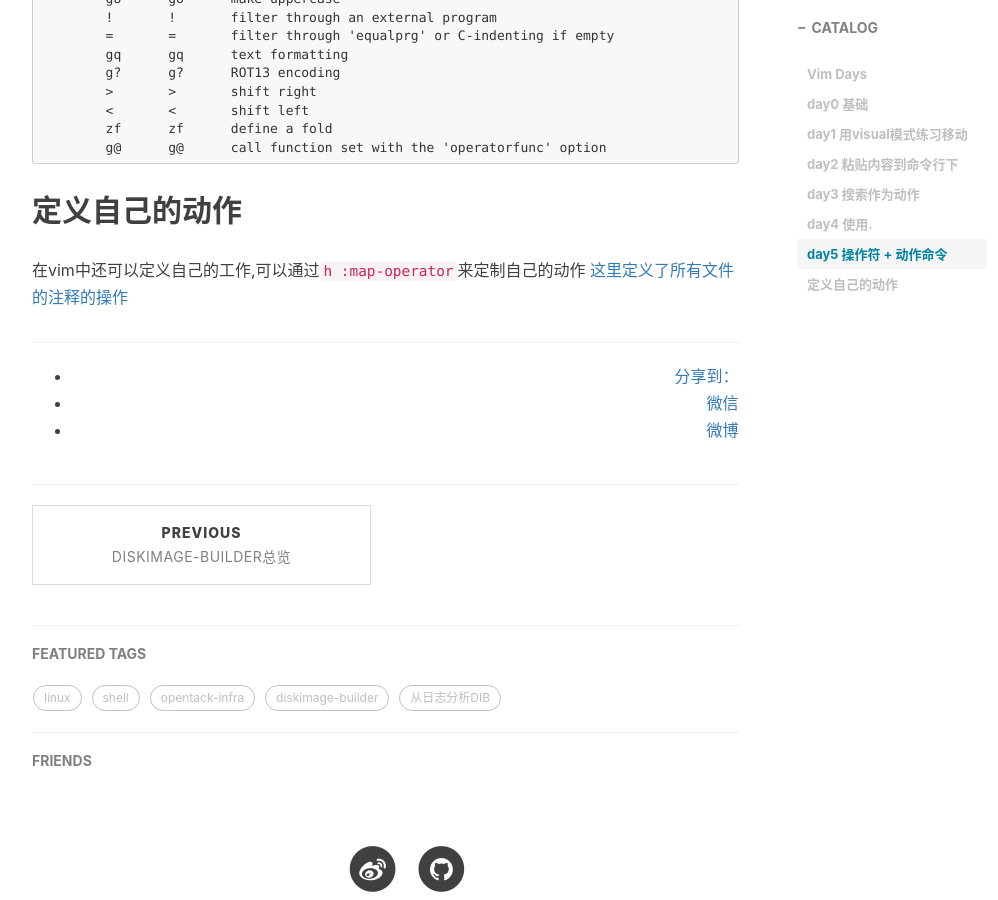
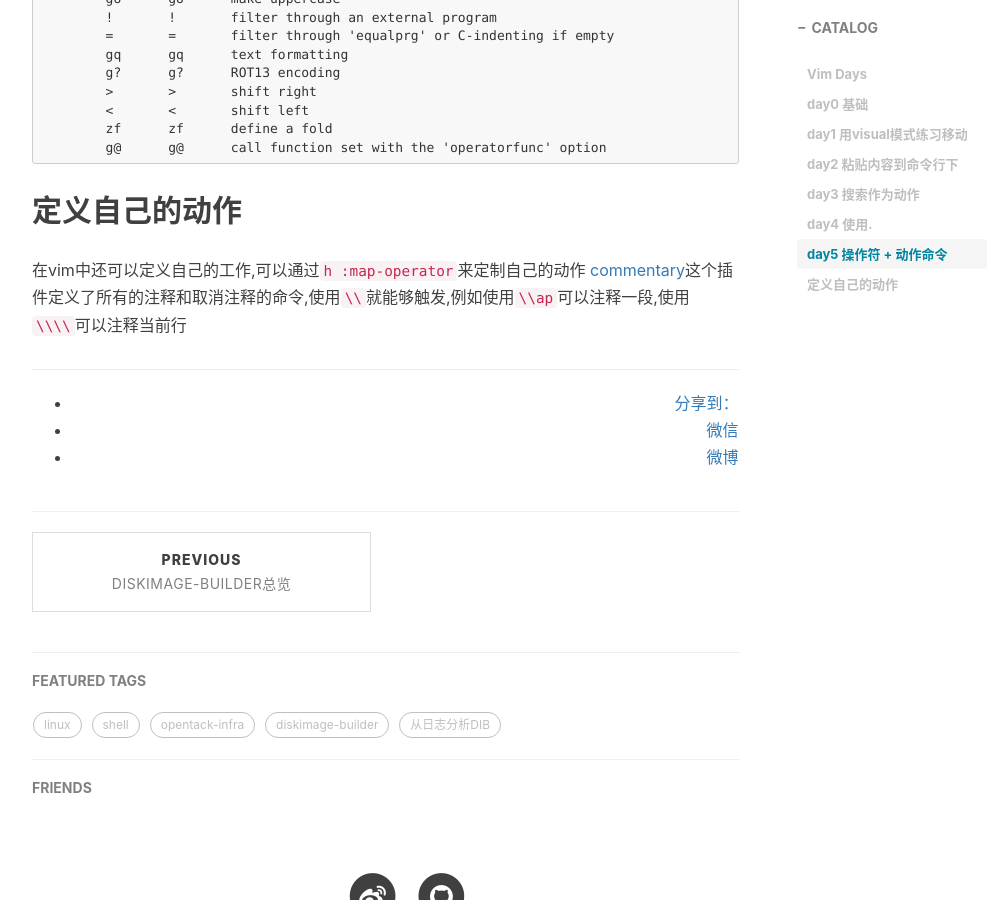
Before and after one commit to xionchen/xionchen.github.io, a Jekyll site: the page built from _posts/2016-11-1-vim-everyday.markdown, in a window 1280 px wide and 900 px high, scrolled down 3902 px. Shown: the whole window, without its empty margins (233-1231 px from the left). Built offline with Jekyll 4.4.1, drawn with Linux system fonts in a browser that asks for light colours; nearby versions of some CDN libraries; comment, search, counter and statistics services are not loaded.

Commit message:
more specific

```diff
--- a/_posts/2016-11-1-vim-everyday.markdown
+++ b/_posts/2016-11-1-vim-everyday.markdown
@@ -138,4 +138,4 @@ vim 的强大很大程度上取决于操作符和动作结合的方式,例如`d{
 ## 定义自己的动作
 
 在vim中还可以定义自己的工作,可以通过`h :map-operator`来定制自己的动作
-[这里定义了所有文件的注释的操作](https://github.com/tpope/vim-commentary/blob/master/plugin/commentary.vim)
+[commentary](https://github.com/tpope/vim-commentary/blob/master/plugin/commentary.vim)这个插件定义了所有的注释和取消注释的命令,使用`\\`就能够触发,例如使用`\\ap`可以注释一段,使用`\\\\`可以注释当前行
```
